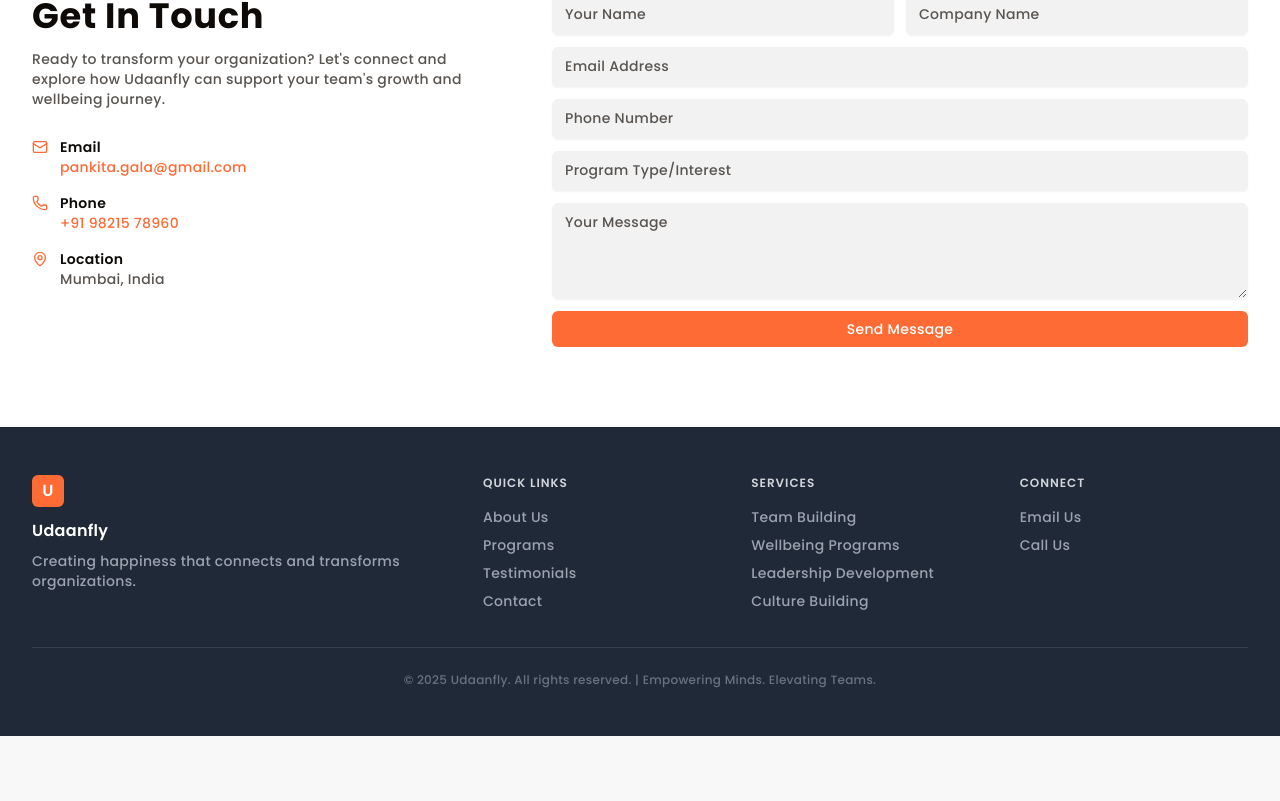
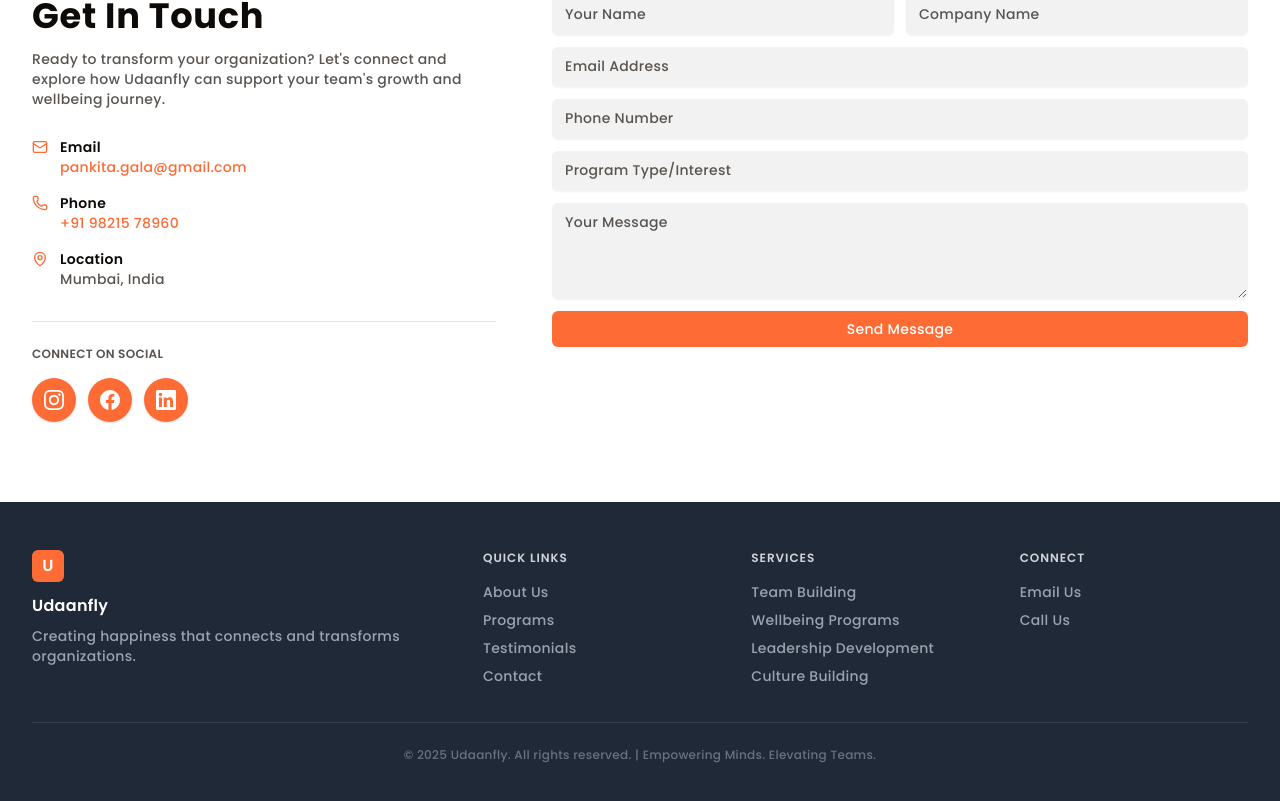
Before and after one commit to mandarj-dev/udaan-fly, a React (Vite) app: page / in a window 1280 px wide. Shown: the part 2757-3558 px from the top of the page. Before the commit the page ends 3493 px from the top, so only its background shows below. Built offline with nearby package versions, Linux system fonts and the light colour scheme.

Commit message:
Add social media connection section with links to Instagram, Facebook, and LinkedIn in the App component

```diff
--- a/src/App.jsx
+++ b/src/App.jsx
@@ -308,6 +308,46 @@
                 </div>
               </div>
             </div>
+            <div className="mt-8 pt-6 border-t border-border">
+              <p className="text-xs font-semibold uppercase tracking-wide text-muted-foreground mb-4">
+                Connect on social
+              </p>
+              <div className="flex flex-wrap gap-3">
+                <a
+                  href="https://www.instagram.com/pankitagala"
+                  target="_blank"
+                  rel="noopener noreferrer"
+                  className="inline-flex items-center justify-center size-11 rounded-full bg-[#ff6b35] text-white shadow-sm transition-all duration-300 hover:bg-[#f15a22] hover:-translate-y-0.5 hover:shadow-md"
+                  aria-label="Instagram"
+                >
+                  <svg className="size-5" viewBox="0 0 24 24" fill="currentColor" aria-hidden>
+                    <path d="M12 2.163c3.204 0 3.584.012 4.85.07 3.252.148 4.771 1.691 4.919 4.919.058 1.265.069 1.645.069 4.849 0 3.205-.012 3.584-.069 4.849-.149 3.225-1.664 4.771-4.919 4.919-1.266.058-1.644.07-4.85.07-3.204 0-3.584-.012-4.849-.07-3.26-.149-4.771-1.699-4.919-4.92-.058-1.265-.07-1.644-.07-4.849 0-3.204.013-3.583.07-4.849.149-3.227 1.664-4.771 4.919-4.919 1.266-.057 1.645-.069 4.849-.069zm0-2.163c-3.259 0-3.667.014-4.947.072-4.358.2-6.78 2.618-6.98 6.98-.059 1.281-.073 1.689-.073 4.948 0 3.259.014 3.668.072 4.948.2 4.358 2.618 6.78 6.98 6.98 1.281.058 1.689.072 4.948.072 3.259 0 3.668-.014 4.948-.072 4.354-.2 6.782-2.618 6.979-6.98.059-1.28.073-1.689.073-4.948 0-3.259-.014-3.667-.072-4.947-.196-4.354-2.617-6.78-6.979-6.98-1.281-.059-1.69-.073-4.949-.073zm0 5.838c-3.403 0-6.162 2.759-6.162 6.162s2.759 6.163 6.162 6.163 6.162-2.759 6.162-6.163c0-3.403-2.759-6.162-6.162-6.162zm0 10.162c-2.209 0-4-1.79-4-4 0-2.209 1.791-4 4-4s4 1.791 4 4c0 2.21-1.791 4-4 4zm6.406-11.845c-.796 0-1.441.645-1.441 1.44s.645 1.44 1.441 1.44c.795 0 1.439-.645 1.439-1.44s-.644-1.44-1.439-1.44z" />
+                  </svg>
+                </a>
+                <a
+                  href="https://www.facebook.com/share/1KmbH245Fh/"
+                  target="_blank"
+                  rel="noopener noreferrer"
+                  className="inline-flex items-center justify-center size-11 rounded-full bg-[#ff6b35] text-white shadow-sm transition-all duration-300 hover:bg-[#f15a22] hover:-translate-y-0.5 hover:shadow-md"
+                  aria-label="Facebook"
+                >
+                  <svg className="size-5" viewBox="0 0 24 24" fill="currentColor" aria-hidden>
+                    <path d="M24 12.073c0-6.627-5.373-12-12-12s-12 5.373-12 12c0 5.99 4.388 10.954 10.125 11.854v-8.385H7.078v-3.47h3.047V9.43c0-3.007 1.792-4.669 4.533-4.669 1.312 0 2.686.235 2.686.235v2.953H15.83c-1.491 0-1.956.925-1.956 1.874v2.25h3.328l-.532 3.47h-2.796v8.385C19.612 23.027 24 18.062 24 12.073z" />
+                  </svg>
+                </a>
+                <a
+                  href="https://www.linkedin.com/in/pankitagala?utm_source=share_via&utm_content=profile&utm_medium=member_android"
+                  target="_blank"
+                  rel="noopener noreferrer"
+                  className="inline-flex items-center justify-center size-11 rounded-full bg-[#ff6b35] text-white shadow-sm transition-all duration-300 hover:bg-[#f15a22] hover:-translate-y-0.5 hover:shadow-md"
+                  aria-label="LinkedIn"
+                >
+                  <svg className="size-5" viewBox="0 0 24 24" fill="currentColor" aria-hidden>
+                    <path d="M20.447 20.452h-3.554v-5.569c0-1.328-.027-3.037-1.852-3.037-1.853 0-2.136 1.445-2.136 2.939v5.667H9.351V9h3.414v1.561h.046c.477-.9 1.637-1.85 3.37-1.85 3.601 0 4.267 2.37 4.267 5.455v6.286zM5.337 7.433c-1.144 0-2.063-.926-2.063-2.065 0-1.138.92-2.063 2.063-2.063 1.14 0 2.064.925 2.064 2.063 0 1.139-.925 2.065-2.064 2.065zm1.782 13.019H3.555V9h3.564v11.452zM22.225 0H1.771C.792 0 0 .774 0 1.729v20.542C0 23.227.792 24 1.771 24h20.451C23.2 24 24 23.227 24 22.271V1.729C24 .774 23.2 0 22.222 0h.003z" />
+                  </svg>
+                </a>
+              </div>
+            </div>
           </div>
           <form className="space-y-3" onSubmit={onSubmit}>
             <div className="grid sm:grid-cols-2 gap-3">
```
